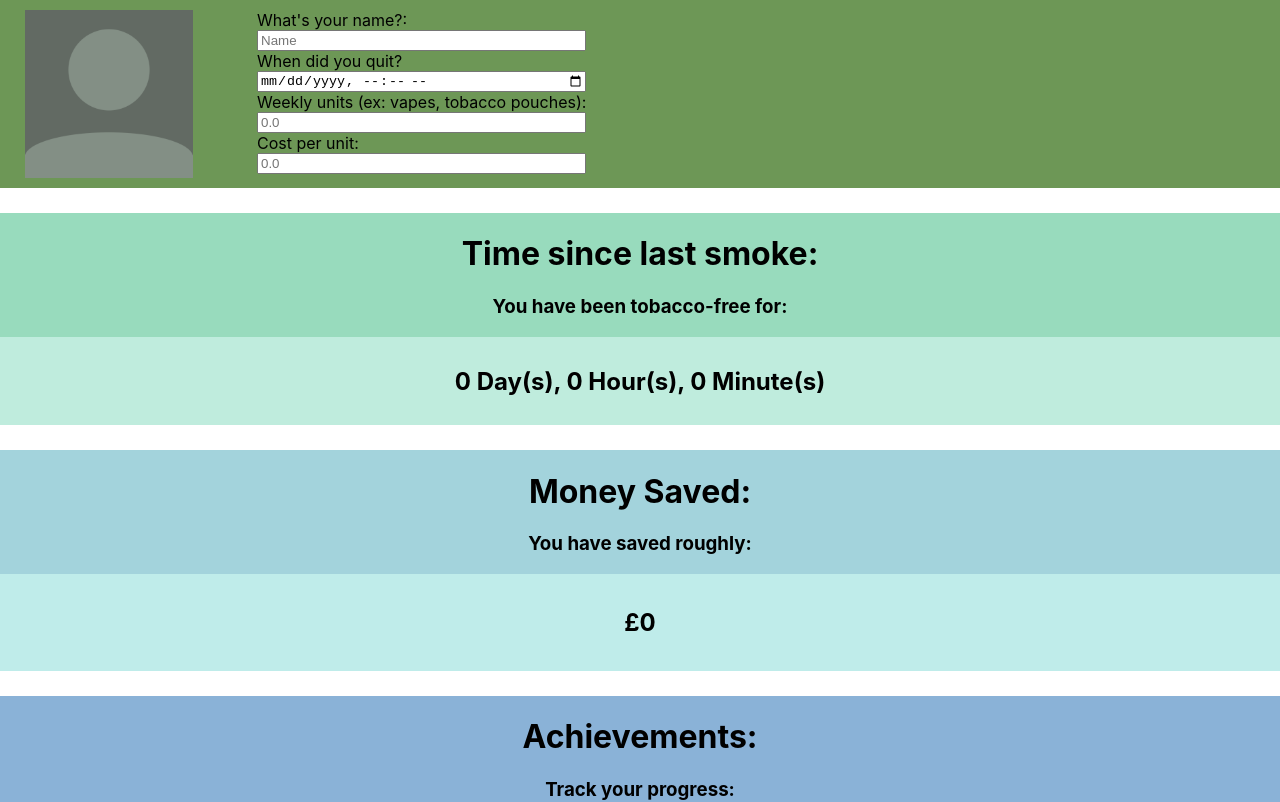
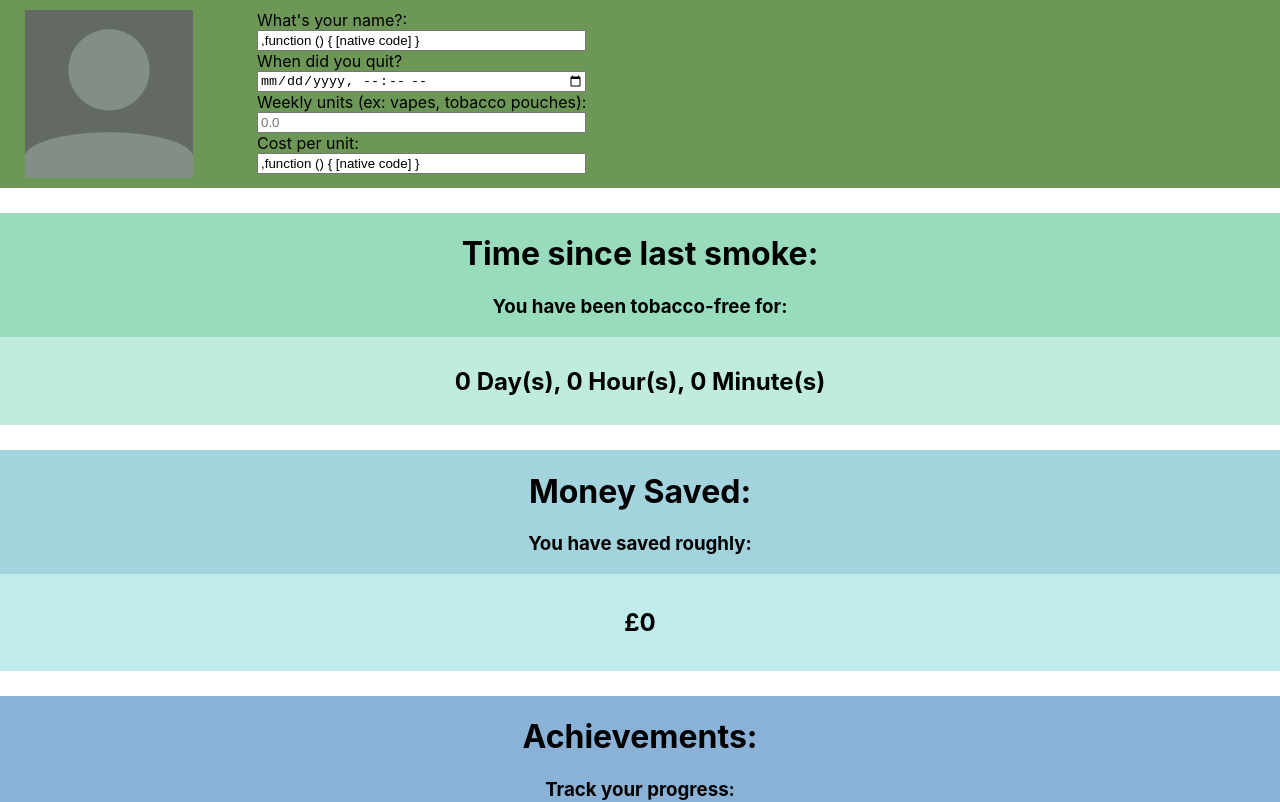
Before and after one commit to Gamedev-Eira/StopKillingYourself, a React (Create React App) app: page / in a window 1280 px wide. Shown: the top 802 px of the page. Built offline with nearby package versions, Linux system fonts and the light colour scheme.

Commit message:
Update App.js

```diff
--- a/src/App.js
+++ b/src/App.js
@@ -23,10 +23,10 @@ export default function App() {
 
       <AppHeader
 
-      NameValue = {NameValue} SetNameValue = {SetNameValue}
-      DateValue = {DateValue} SetDateValue = {SetDateValue}
-      UnitsValue = {UnitValue} SetUnitValue = {SetUnitValue}
-      PriceValue = {PriceValue} SetPriceValue = {SetPriceValue}
+      NameValue = { useState(localStorage.getItem('NameValue')|| "") } SetNameValue = {SetNameValue}
+      DateValue =  { useState(localStorage.getItem('DateValue')|| "") } SetDateValue = {SetDateValue}
+      UnitsValue = { useState(localStorage.getItem('UnitValue')|| "") } SetUnitValue = {SetUnitValue}
+      PriceValue = { useState(localStorage.getItem('PriceValue')|| "") } SetPriceValue = {SetPriceValue}
 
       />
 
```
